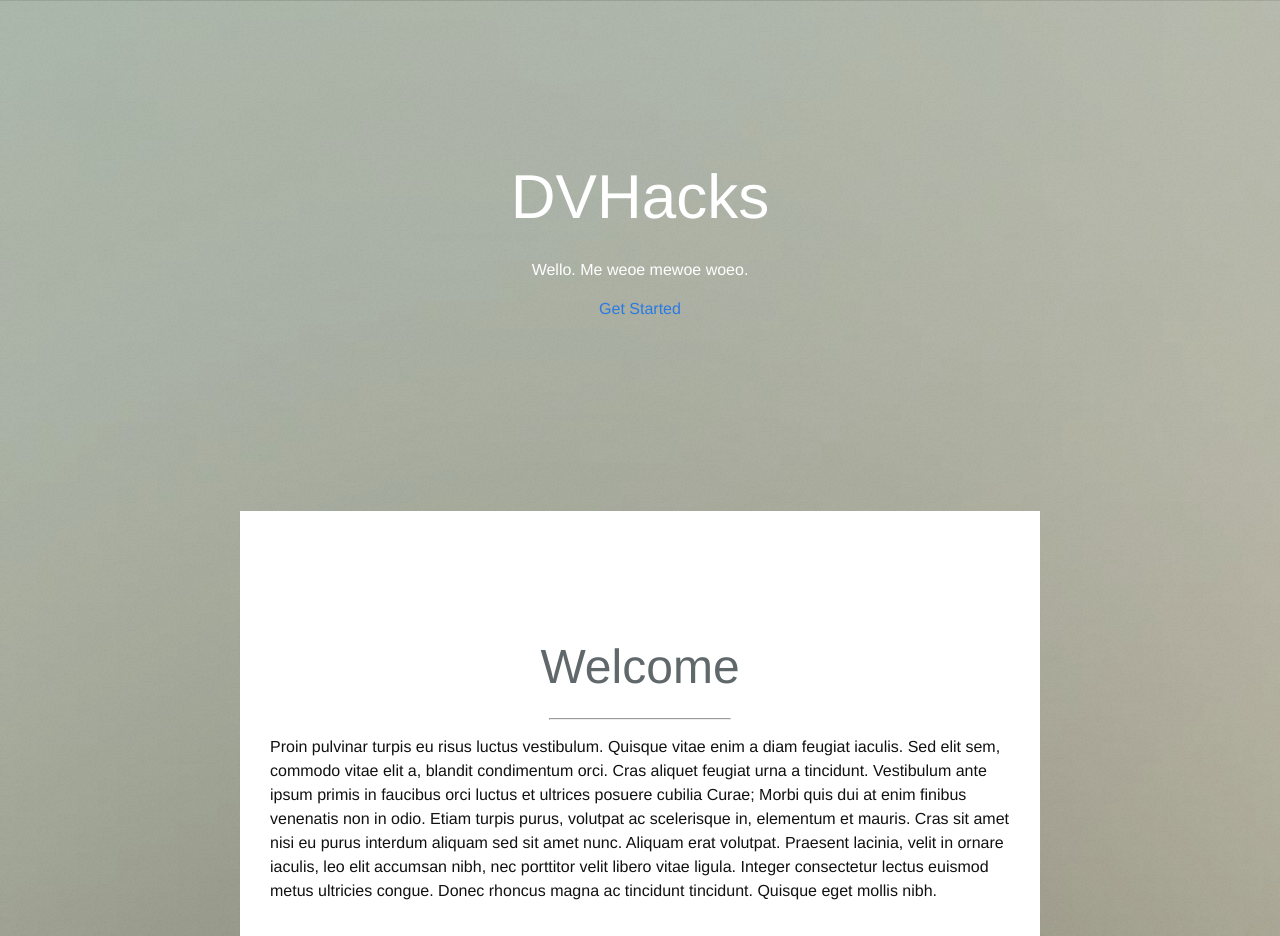
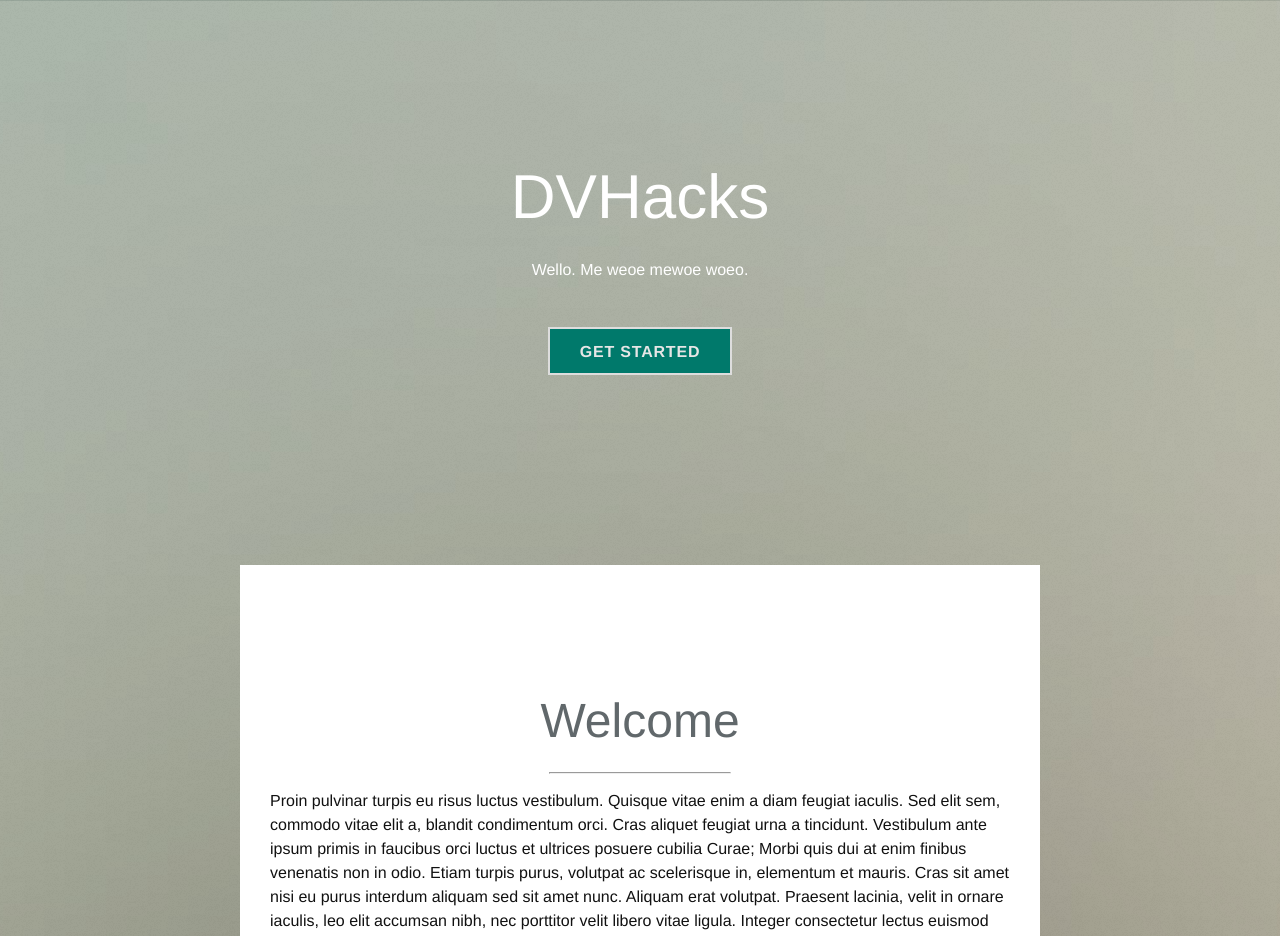
Before and after one commit to dvcoders/15sp-dvhacks, a Jekyll site: the page built from index.html, in a window 1280 px wide. Shown: the top 936 px of the page. Built offline with Jekyll 4.4.1, drawn with Linux system fonts in a browser that asks for light colours.

Commit message:
An awesome get started button

```diff
--- a/_includes/header.html
+++ b/_includes/header.html
@@ -6,7 +6,7 @@
 
     <p>{{ site.subtitle }}</p>
 
-    <a href="#0">Get Started</a>
+    <a href="#0" class="button">Get Started</a>
   </div>
 
 </header>
--- a/_sass/_base.scss
+++ b/_sass/_base.scss
@@ -198,6 +198,11 @@ pre {
     > h1 {
         font-size: $big-font-size;
     }
+
+    > .button {
+        margin-top: $spacing-unit;
+        color: $get-started-font-color !important;
+    }
 }
 
 /**
@@ -274,3 +279,37 @@ pre {
         }
     }
 }
+
+/* Button */
+input[type="submit"],
+input[type="reset"],
+input[type="button"],
+button,
+.button {
+    -moz-appearance: none;
+    -webkit-appearance: none;
+    -o-appearance: none;
+    -ms-appearance: none;
+    appearance: none;
+    -moz-transition: background-color 0.2s ease-in-out, color 0.2s ease-in-out;
+    -webkit-transition: background-color 0.2s ease-in-out, color 0.2s ease-in-out;
+    -o-transition: background-color 0.2s ease-in-out, color 0.2s ease-in-out;
+    -ms-transition: background-color 0.2s ease-in-out, color 0.2s ease-in-out;
+    transition: background-color 0.2s ease-in-out, color 0.2s ease-in-out;
+    background-color: $get-started-background-color !important;
+    border-radius: 0;
+    border: 0;
+    box-shadow: inset 0 0 0 2px #dddddd;
+    color: #FFF !important;
+    cursor: pointer;
+    display: inline-block;
+    font-weight: 700;
+    height: 3em;
+    letter-spacing: 0.05em;
+    line-height: 3.15em;
+    padding: 0 2em;
+    text-align: center;
+    text-decoration: none;
+    text-transform: uppercase;
+    white-space: nowrap;
+}
--- a/_sass/_layout.scss
+++ b/_sass/_layout.scss
@@ -257,3 +257,38 @@
         }
     }
 }
+
+
+/* Button */
+input[type="submit"],
+input[type="reset"],
+input[type="button"],
+button,
+.button {
+    -moz-appearance: none;
+    -webkit-appearance: none;
+    -o-appearance: none;
+    -ms-appearance: none;
+    appearance: none;
+    -moz-transition: background-color 0.2s ease-in-out, color 0.2s ease-in-out;
+    -webkit-transition: background-color 0.2s ease-in-out, color 0.2s ease-in-out;
+    -o-transition: background-color 0.2s ease-in-out, color 0.2s ease-in-out;
+    -ms-transition: background-color 0.2s ease-in-out, color 0.2s ease-in-out;
+    transition: background-color 0.2s ease-in-out, color 0.2s ease-in-out;
+    background-color: transparent;
+    border-radius: 0;
+    border: 0;
+    box-shadow: inset 0 0 0 2px #dddddd;
+    color: #61686b !important;
+    cursor: pointer;
+    display: inline-block;
+    font-weight: 700;
+    height: 3em;
+    letter-spacing: 0.05em;
+    line-height: 3.15em;
+    padding: 0 2em;
+    text-align: center;
+    text-decoration: none;
+    text-transform: uppercase;
+    white-space: nowrap;
+}
--- a/css/main.scss
+++ b/css/main.scss
@@ -27,6 +27,7 @@ $grey-color-dark:  darken($grey-color, 25%);
 
 $footer-icon-color: #FFF;
 $footer-link-color: #DCEDC8;
+
 // Width of the content area
 $content-width:    800px;
 $hortizontal-line-width:   180px;
@@ -34,7 +35,9 @@ $hortizontal-line-width:   180px;
 $on-palm:          600px;
 $on-laptop:        800px;
 
-
+// Get started button colors
+$get-started-font-color: #E6E6E6;
+$get-started-background-color: #00796B;
 
 // Using media queries with like this:
 // @include media-query($on-palm) {
```
